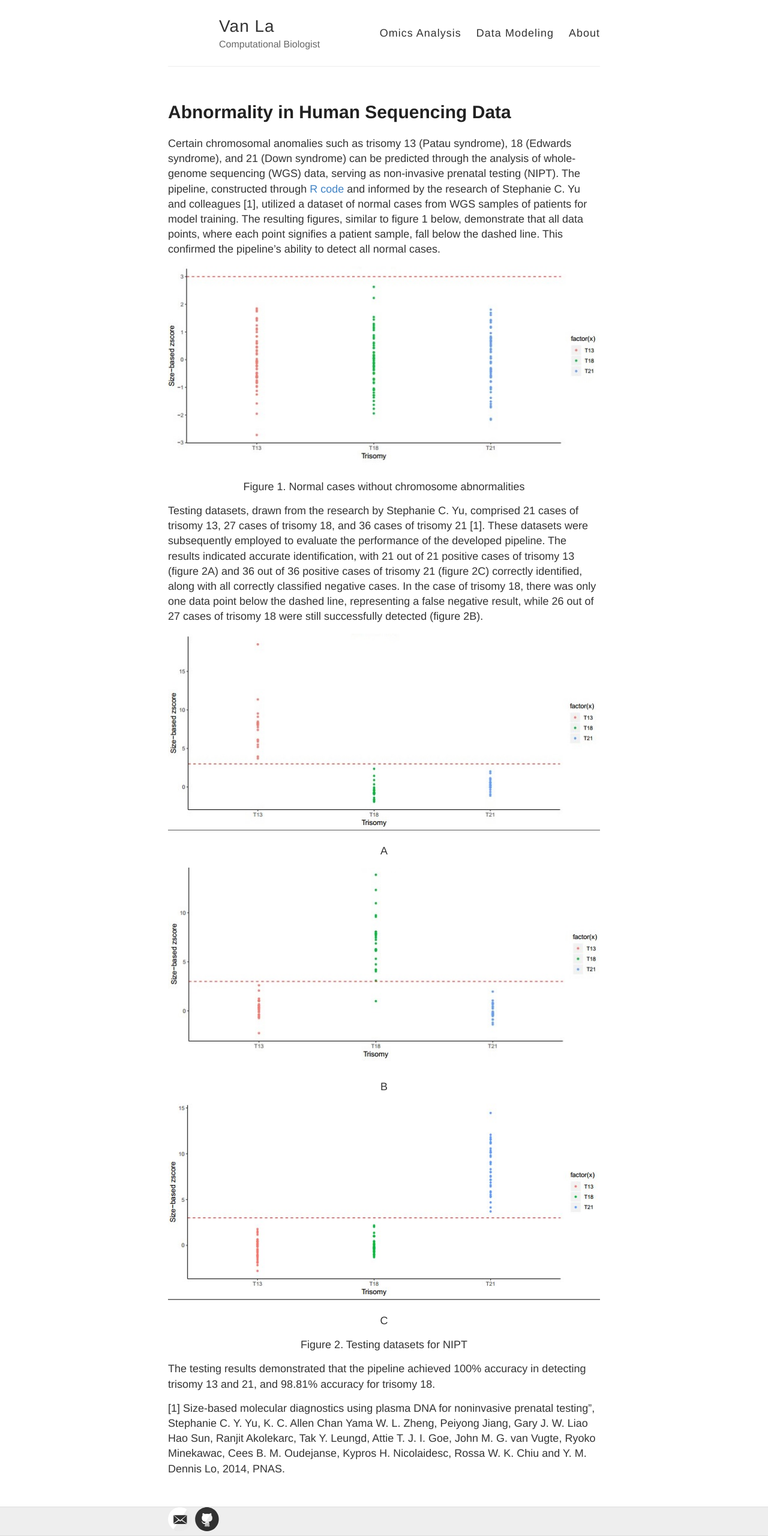
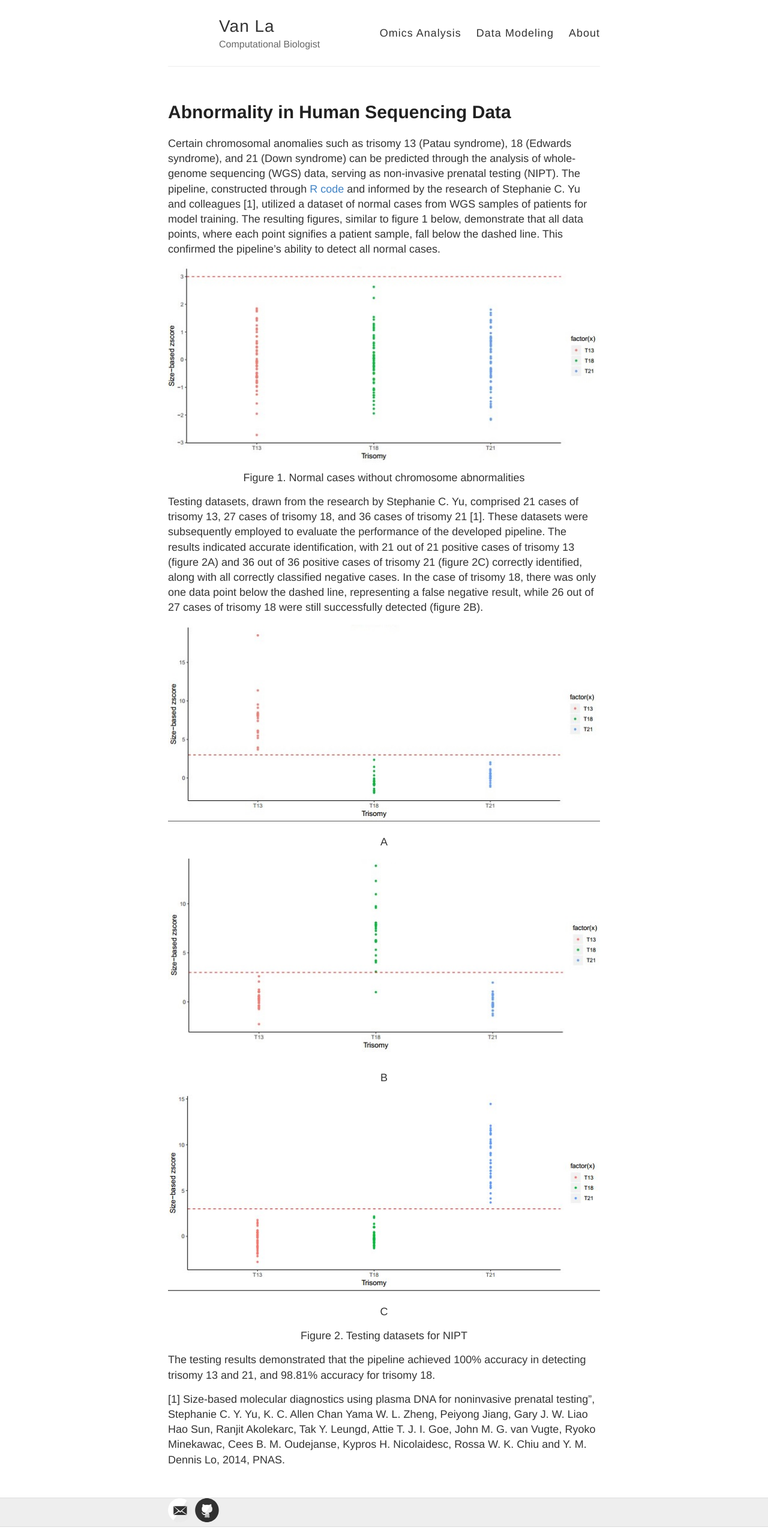
Before and after one commit to vanngocthuyla/Data_Analysis, a Jekyll site: the page built from pages/sequencing/NIPT.md, in a window 1280 px wide. Shown: the whole page at 60% size. Built offline with Jekyll 4.4.1, drawn with Linux system fonts in a browser that asks for light colours; our own code applies the rules of GitHub Pages for plain Markdown files.

Commit message:
Update NIPT.md

```diff
--- a/pages/sequencing/NIPT.md
+++ b/pages/sequencing/NIPT.md
@@ -3,7 +3,7 @@
 Certain chromosomal anomalies such as trisomy 13 (Patau syndrome), 18 (Edwards syndrome), and 21 (Down syndrome) can be predicted through the analysis of whole-genome sequencing (WGS) data, serving as non-invasive prenatal testing (NIPT). The pipeline, constructed through [R code](https://github.com/vanngocthuyla/Data_Analysis/tree/gh-pages/scripts/sequencing/NIPT.R) and informed by the research of Stephanie C. Yu and colleagues [1], utilized a dataset of normal cases from WGS samples of patients for model training. The resulting figures, similar to figure 1 below, demonstrate that all data points, where each point signifies a patient sample, fall below the dashed line. This confirmed the pipeline's ability to detect all normal cases.
 
 <div align="center"> <img src='https://vanngocthuyla.github.io/Data_Analysis/images/sequencing/NIPT_Normal.jpg' width="800"> </div>
-<p style="text-align:center"> Figure 1. Normal cases without chromosome abnormalities </p>
+<center>Figure 1. Normal cases without chromosome abnormalities</center>
 
 Testing datasets, drawn from the research by Stephanie C. Yu, comprised 21 cases of trisomy 13, 27 cases of trisomy 18, and 36 cases of trisomy 21 [1]. These datasets were subsequently employed to evaluate the performance of the developed pipeline. The results indicated accurate identification, with 21 out of 21 positive cases of trisomy 13 (figure 2A) and 36 out of 36 positive cases of trisomy 21 (figure 2C) correctly identified, along with all correctly classified negative cases. In the case of trisomy 18, there was only one data point below the dashed line, representing a false negative result, while 26 out of 27 cases of trisomy 18 were still successfully detected (figure 2B).
 
```
